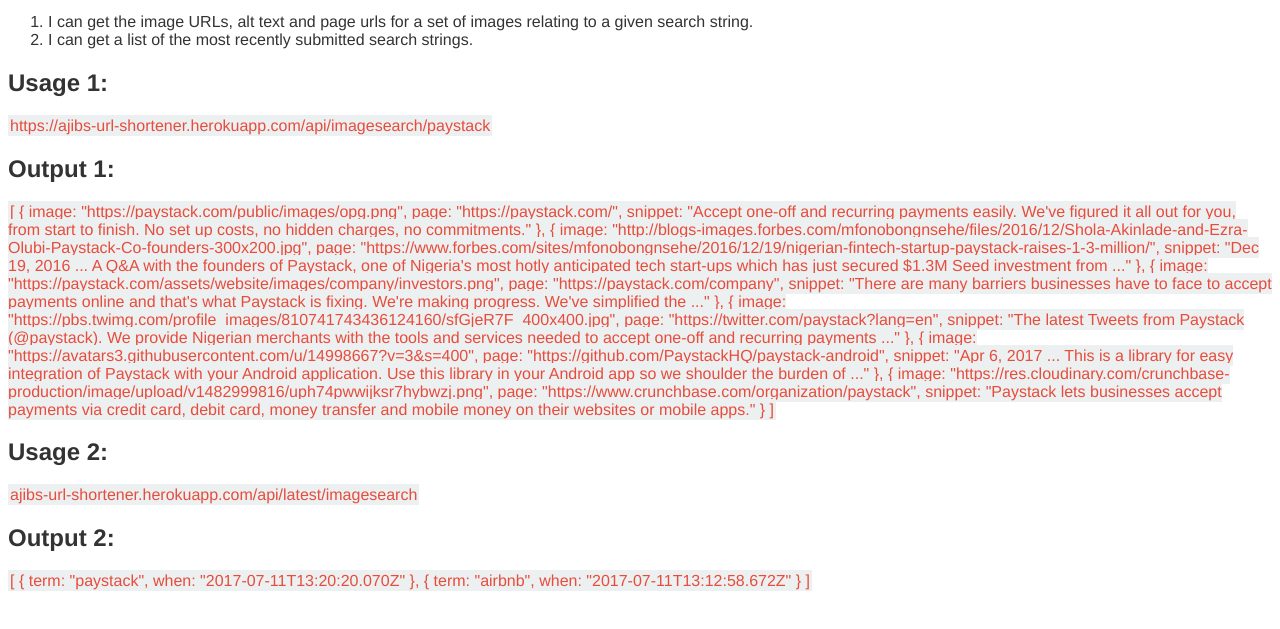
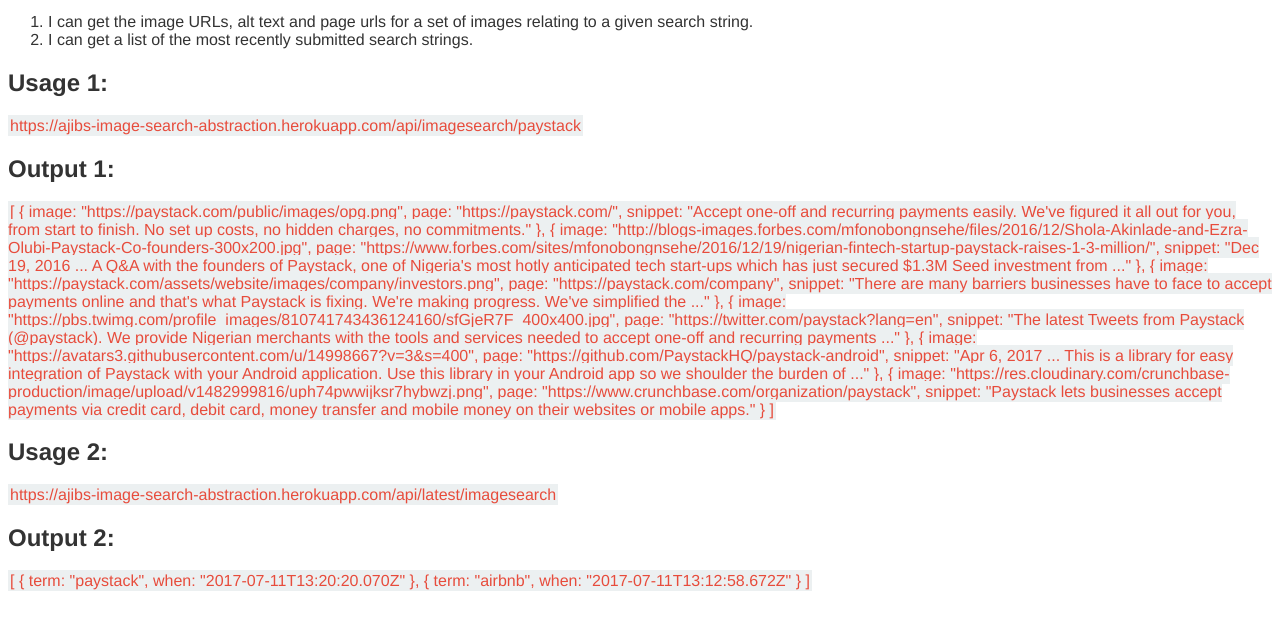
Before and after one commit to ajibs/image-search-abstraction, a website: page views/index.html in a window 1280 px wide. Shown: the part 101-730 px from the top of the page. Drawn offline with Linux system fonts and the light colour scheme.

Commit message:
Update index.html

```diff
--- a/views/index.html
+++ b/views/index.html
@@ -32,7 +32,7 @@
             <h2>Usage 1:</h2>
             <p>
                 <span class="links">
-                    https://ajibs-url-shortener.herokuapp.com/api/imagesearch/paystack
+                    https://ajibs-image-search-abstraction.herokuapp.com/api/imagesearch/paystack
                 </span>
             </p>
             <h2>Output 1:</h2>
@@ -75,7 +75,7 @@
             <h2>Usage 2:</h2>
             <p>
                 <span class="links">
-                    ajibs-url-shortener.herokuapp.com/api/latest/imagesearch
+                    https://ajibs-image-search-abstraction.herokuapp.com/api/latest/imagesearch
                 </span>
             </p>
             <h2>Output 2:</h2>
```
